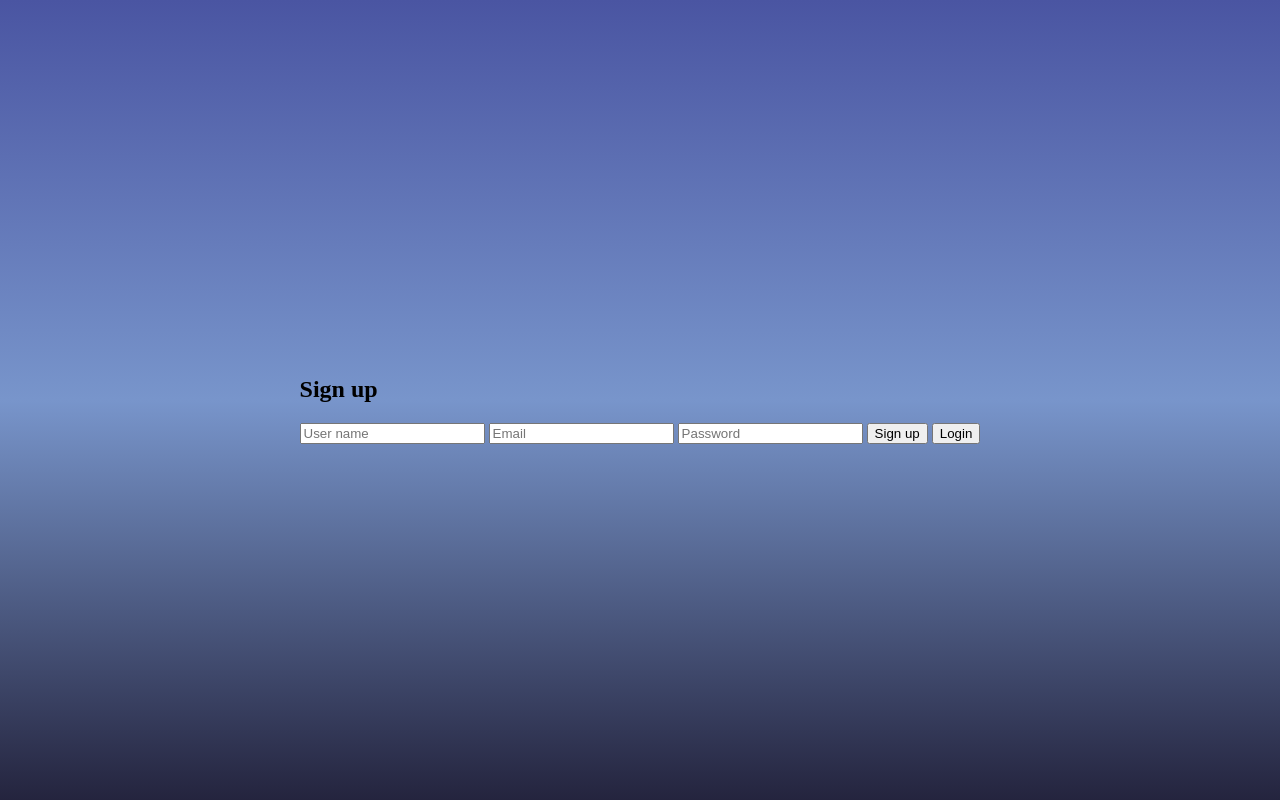
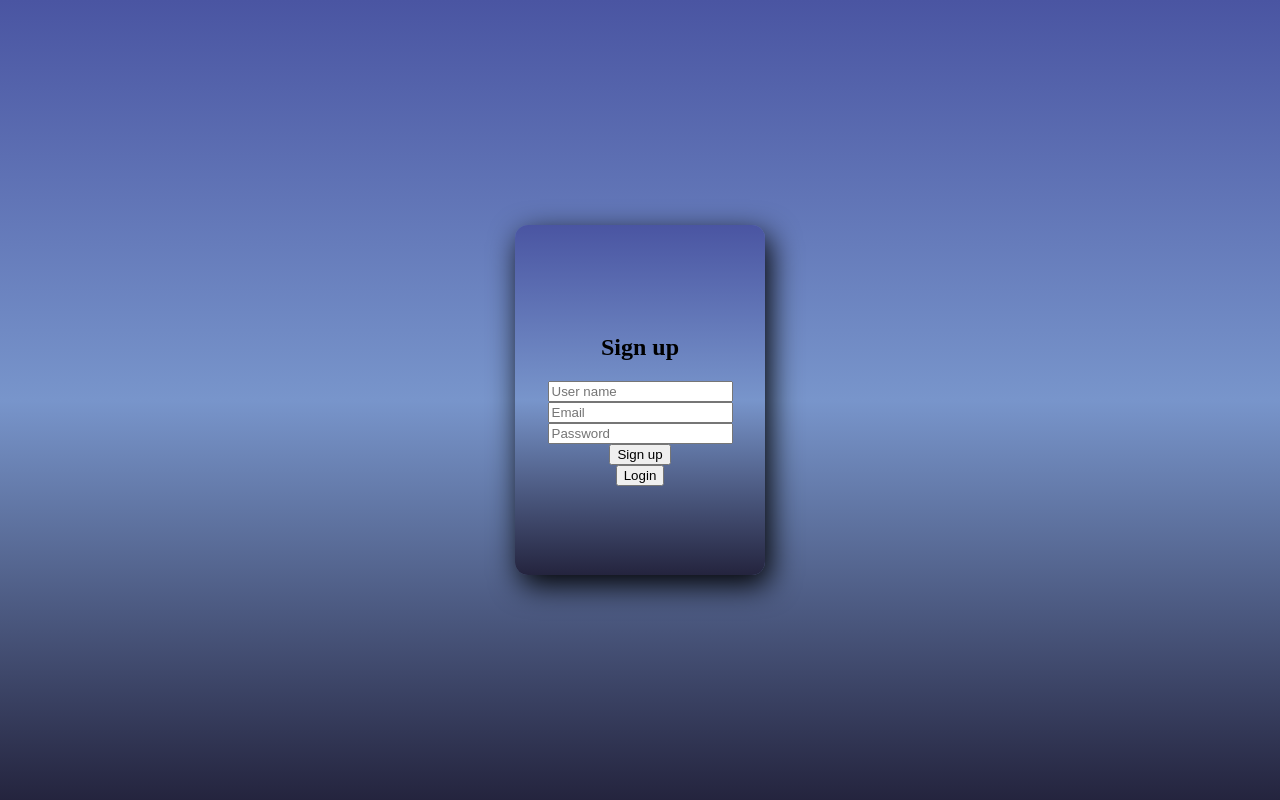
Before and after one commit to MikeYarz/AZ-project, a plain HTML site: page index.html in a window 1280 px wide. Drawn offline with Linux system fonts and the light colour scheme.

Commit message:
style form complete

```diff
--- a/style.css
+++ b/style.css
@@ -7,3 +7,15 @@ body {
   justify-content: center;
   align-items: center;
 }
+
+form {
+  display: flex;
+  flex-direction: column;
+  align-items: center;
+  justify-content: center;
+  background: linear-gradient(#4a55a2, #7895cb, #24243e);
+  height: 350px;
+  width: 250px;
+  border-radius: 13px;
+  box-shadow: 5px 10px 30px;
+}
```
